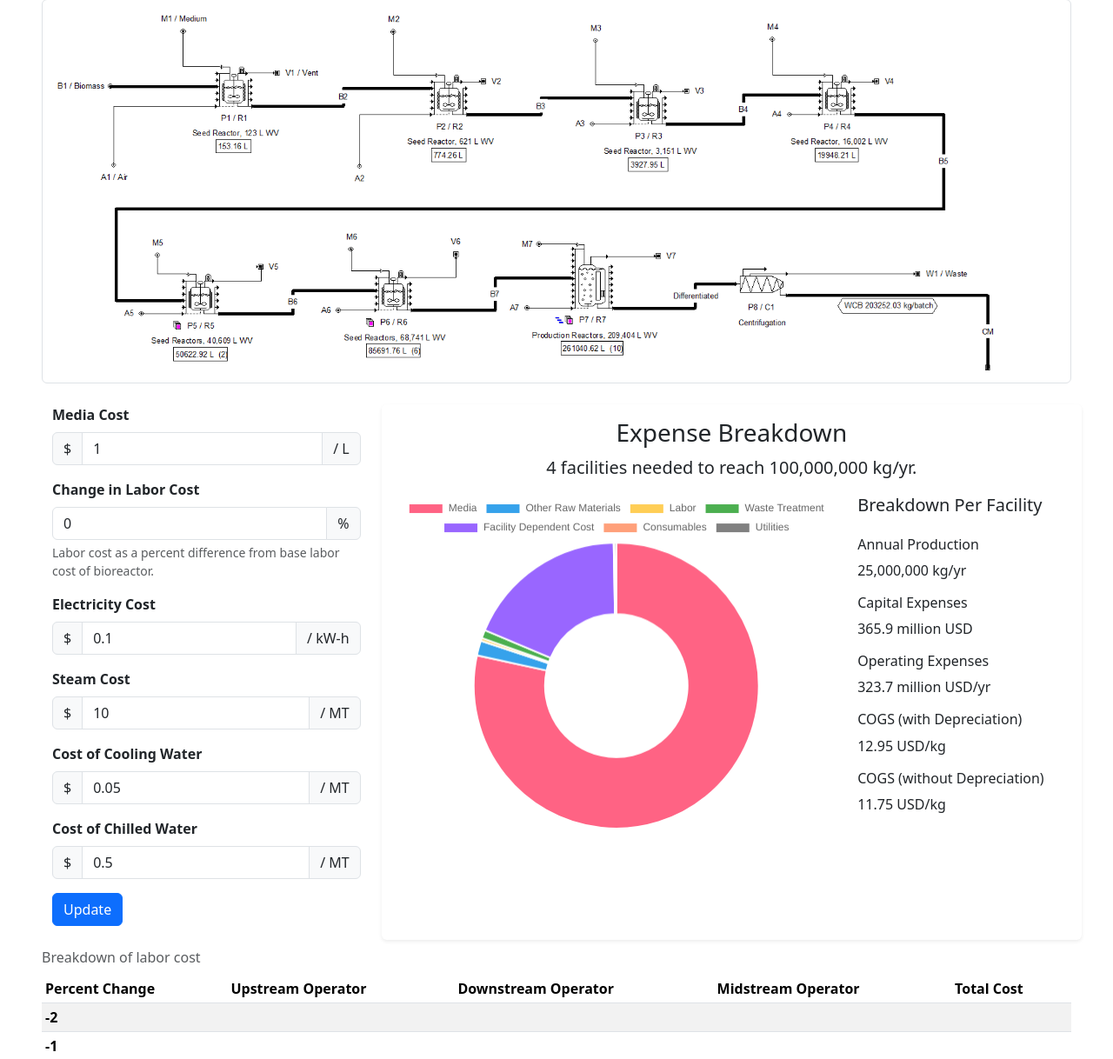
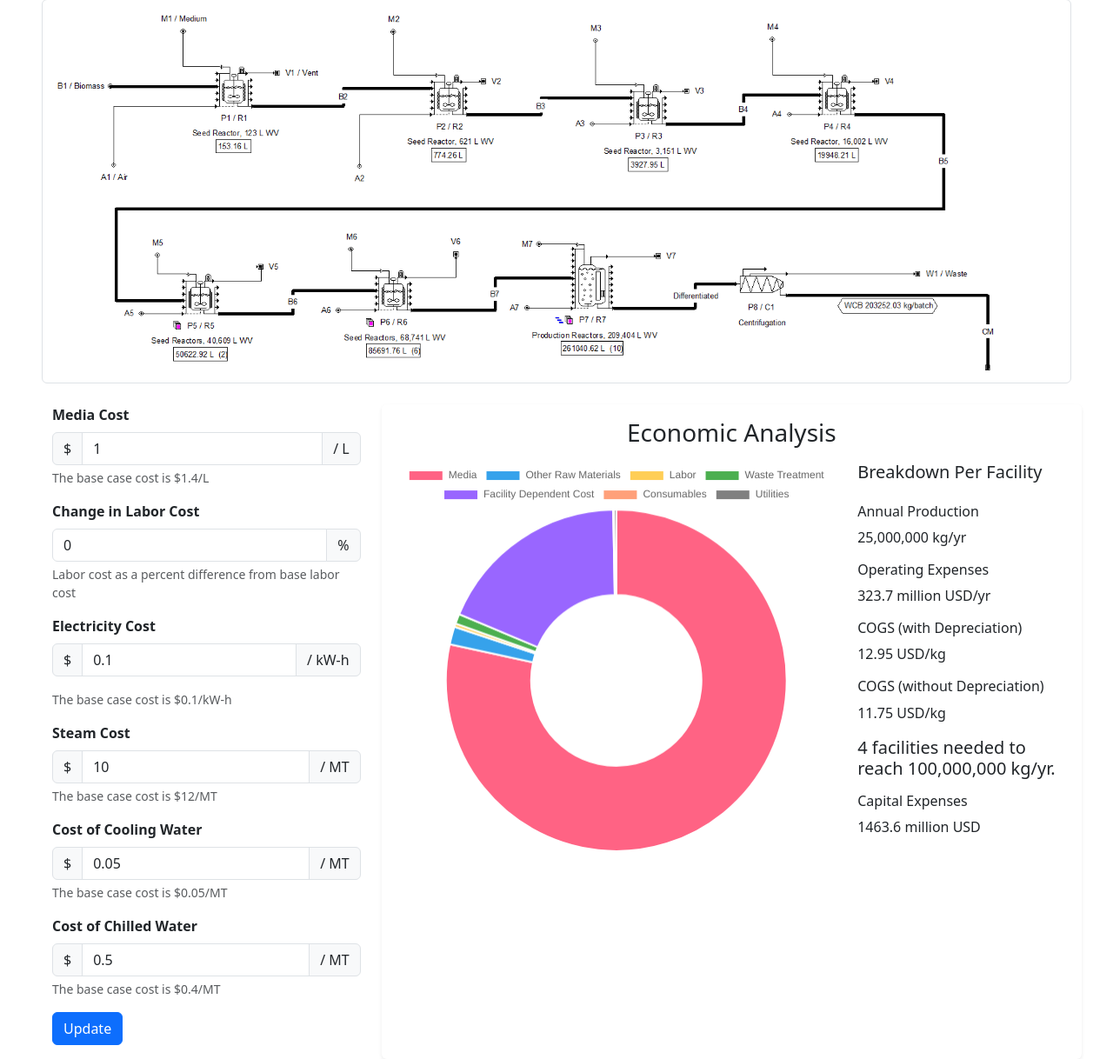
Before and after one commit to GitYaw/Dashboard, a Flask app: page / in a window 1280 px wide. Shown: the part 180-1398 px from the top of the page at 87% size. Run offline with Flask 3, Linux system fonts and the light colour scheme; lists and menus that the app fills with data are empty.

Commit message:
Improve expense breakdown listing and add parameter information

```diff
--- a/static/landing.js
+++ b/static/landing.js
@@ -149,11 +149,13 @@ function calculateExpenses() {
 
     // document.getElementById("bioreactorName").innerText = bioreactor.name;
     document.getElementById("annualProduction").innerText = bioreactor.annualProduction.toLocaleString();
-    document.getElementById("facilitiesNeeded").innerText = (100000000 / bioreactor.annualProduction).toFixed();
-    document.getElementById("capitalExpenses").innerText = (capitalExpense / 1000000).toFixed(1);
     document.getElementById("operatingExpenses").innerText = (operatingExpenses / 1000000).toFixed(1);
     document.getElementById("cogsWithDepreciation").innerText = salesCost.toFixed(2);
     document.getElementById("cogsWithoutDepreciation").innerText = adjustedSalesCost.toFixed(2);
+
+    var facilitiesNeeded = Math.round(100000000 / bioreactor.annualProduction)
+    document.getElementById("facilitiesNeeded").innerText = facilitiesNeeded;
+    document.getElementById("capitalExpenses").innerText = (capitalExpense / 1000000 * facilitiesNeeded).toFixed(1);
 
     chartData.set('Media', media);
     chartData.set('Other Raw Materials', otherMaterials);
--- a/templates/landing.html
+++ b/templates/landing.html
@@ -43,6 +43,7 @@
                               <input type="number" class="form-control" placeholder="Enter media cost" value="1" id="mediaCost" required>
                                   <span class="input-group-text"> / L</span>
                             </div>
+                            <div class="form-text">The base case cost is $1.4/L</div>
                         </div>
                         <div class="parameter mb-3">
                             <label for="laborCost" class="form-label"><strong>Change in Labor Cost</strong></label>
@@ -50,7 +51,7 @@
                               <input type="number" class="form-control" placeholder="Enter change in labor cost" value="0" id="laborCost" required>
                               <span class="input-group-text">%</span>
                             </div>
-                            <div class="form-text">Labor cost as a percent difference from base labor cost of bioreactor.</div>
+                            <div class="form-text">Labor cost as a percent difference from base labor cost</div>
                         </div>
                         <div class="parameter mb-3">
                             <label for="electricityCost" class="form-label"><strong>Electricity Cost</strong></label>
@@ -60,6 +61,7 @@
                                   <span class="input-group-text"> / kW-h</span>
                             </div>
                         </div>
+                        <div class="form-text mb-3 mt-1">The base case cost is $0.1/kW-h</div>
                         <div class="parameter mb-3">
                             <label for="steamCost" class="form-label"><strong>Steam Cost</strong></label>
                             <div class="input-group">
@@ -67,6 +69,7 @@
                               <input type="number" class="form-control" placeholder="Enter cost of steam" value="10" id="steamCost" required>
                                   <span class="input-group-text"> / MT</span>
                             </div>
+                            <div class="form-text">The base case cost is $12/MT</div>
                         </div>
                         <div class="parameter mb-3">
                             <label for="coolingWaterCost" class="form-label"><strong>Cost of Cooling Water</strong></label>
@@ -75,6 +78,7 @@
                               <input type="number" class="form-control" placeholder="Enter cost of cooling water" value="0.05" step="0.05" id="coolingWaterCost" required>
                                   <span class="input-group-text"> / MT</span>
                             </div>
+                            <div class="form-text">The base case cost is $0.05/MT</div>
                         </div>
                         <div class="parameter mb-3">
                             <label for="chilledWaterCost" class="form-label"><strong>Cost of Chilled Water</strong></label>
@@ -83,6 +87,7 @@
                               <input type="number" class="form-control" placeholder="Enter cost of chilled water" value="0.5" step="0.1" id="chilledWaterCost" required>
                                   <span class="input-group-text"> / MT</span>
                             </div>
+                            <div class="form-text">The base case cost is $0.4/MT</div>
                         </div>
                     </div>
                     <div id="parameter-dropdown">
@@ -94,8 +99,7 @@
             </div>
             <div class="col-md-8 shadow-sm p-3 rounded" id="outputs">
                 <div class="text-center" id="output-title">
-                    <h3>Expense Breakdown</h3>
-                    <p class="lead"><span id="facilitiesNeeded"></span> facilities needed to reach 100,000,000 kg/yr.</p>
+                    <h3 class="mb-3">Economic Analysis</h3>
                 </div>
                 <div class="row" id="expense-breakdown">
                     <div class="col-8" id="chart-container">
@@ -109,14 +113,6 @@
                             </div>
                             <div class="expense-value">
                                 <span id="annualProduction"></span> kg/yr
-                            </div>
-                        </div>
-                        <div class="expense-category mb-3">
-                            <div class="expense-label">
-                                <h6>Capital Expenses</h6>
-                            </div>
-                            <div class="expense-value">
-                                <span id="capitalExpenses"></span> million USD
                             </div>
                         </div>
                         <div class="expense-category mb-3">
@@ -143,6 +139,16 @@
                                 <span id="cogsWithoutDepreciation"></span> USD/kg
                             </div>
                         </div>
+                        <h5 class="mb-3"><span id="facilitiesNeeded"></span> facilities needed to reach 100,000,000 kg/yr.</h5>
+                        <div class="expense-category mb-3">
+                            <div class="expense-label">
+                                <h6>Capital Expenses</h6>
+                            </div>
+                            <div class="expense-value">
+                                <span id="capitalExpenses"></span> million USD
+                            </div>
+                        </div>
+                        <!-- convert number to text  -->
                     </div>
                 </div>
             </div>
```
